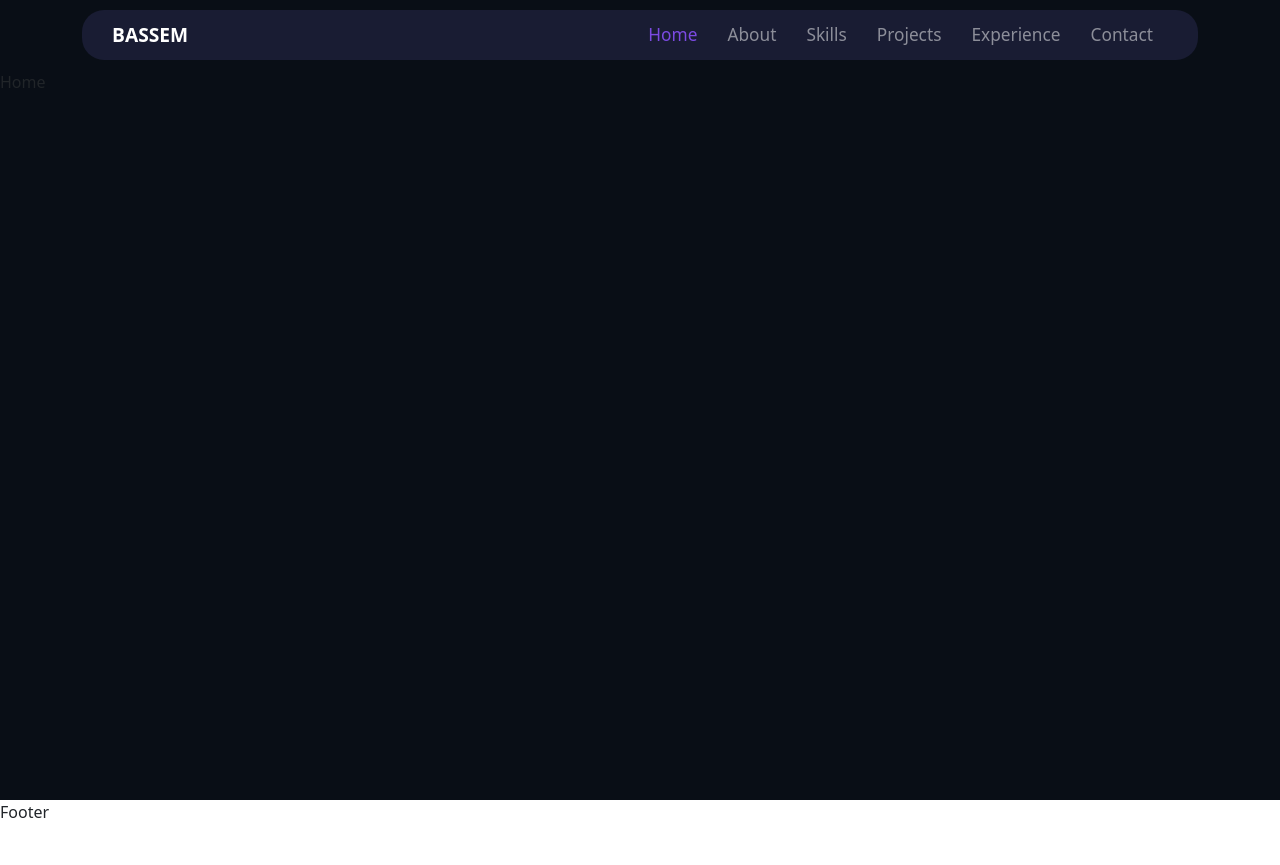
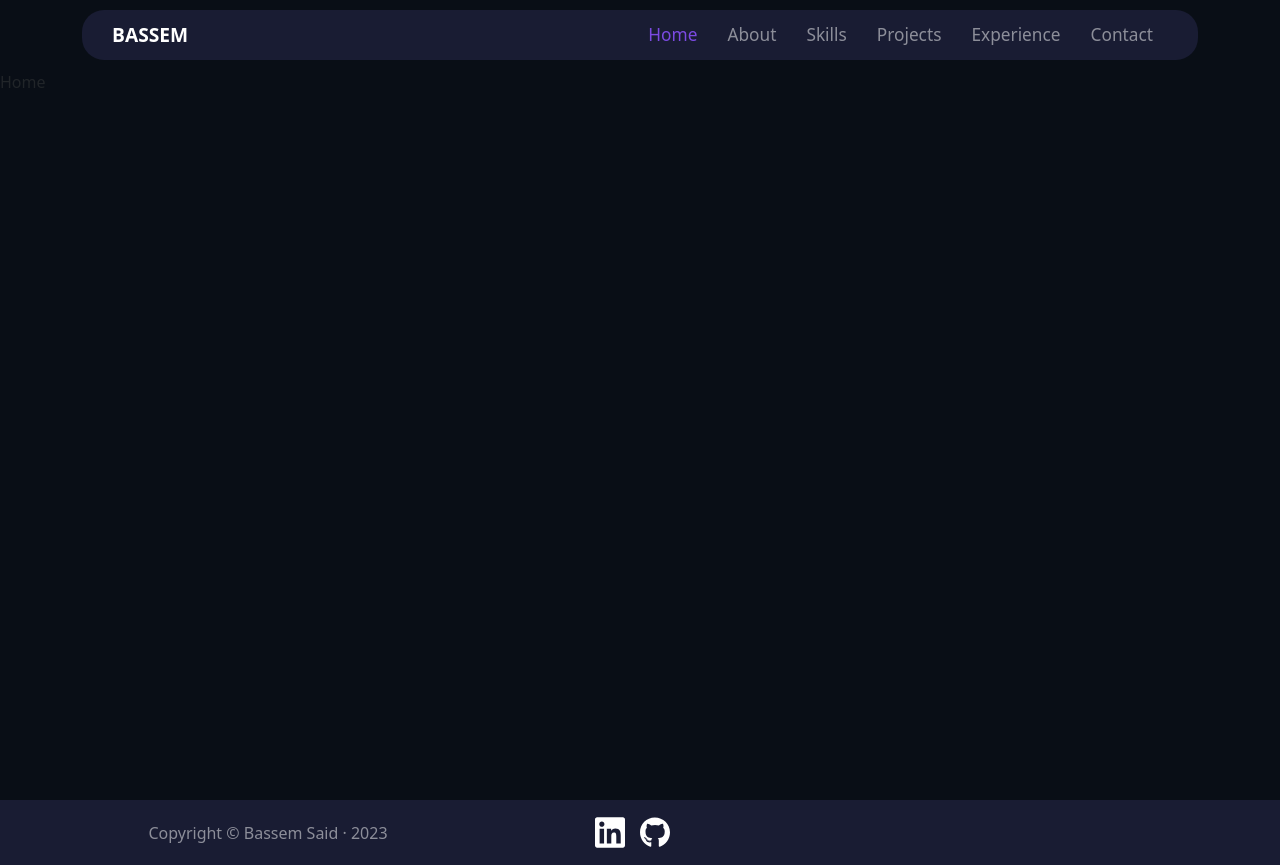
Before and after one commit to bassem620/my-portfolio, a React (Create React App) app: page / in a window 1280 px wide. Before the commit the page ends 824 px from the top, so only its background shows below. Built offline with nearby package versions, Linux system fonts and the light colour scheme.

Commit message:
Footer v1.0

```diff
--- a/src/components/Footer.jsx
+++ b/src/components/Footer.jsx
@@ -1,6 +1,28 @@
+import { Link } from "react-router-dom"
+
+import linkedInLogo from '../assets/logos/linkedin.svg';
+import gitHubLogo from '../assets/logos/github.svg';
+
 const Footer = () => {
+    const LinkedInLink = "https://www.linkedin.com/in/bassemsaeed620/";
+    const GitHubLink = "https://github.com/bassem620";
+
     return (
-        <div>Footer</div>
+        <footer>
+            <div className="container-lg">
+                <div className="row m-0 p-0 align-items-center text-center">
+                    <span className="col-6 col-lg-4">Copyright © Bassem Said · 2023</span>
+                    <div className="col-6 col-lg-4">
+                        <Link target="_blank" to={LinkedInLink}>
+                            <img src={linkedInLogo} alt="LinkedIN" />
+                        </Link>
+                        <Link target="_blank" to={GitHubLink}>
+                            <img src={gitHubLogo} alt="GitHub" />
+                        </Link>
+                    </div>
+                </div>
+            </div>
+        </footer>
     )
 }
 
--- /dev/null
+++ b/src/sass/_footer.scss
@@ -0,0 +1,20 @@
+footer{
+    height: $footerHeight;
+    background-color: $main50;
+    color: $white50;
+    width: 100%;
+    display: flex;
+    align-items: center;
+    img{
+        width: 30px;
+    }
+    a{
+        padding-right: 15px;
+    }
+}
+
+@media (max-width: 575px) {
+    footer{
+        height: $footerHeight + 10px;
+    }
+}
--- a/src/sass/_variables.scss
+++ b/src/sass/_variables.scss
@@ -5,5 +5,6 @@ $white50: rgba(255, 255, 255, 0.5);
 $grey25: rgba($color: grey, $alpha: 0.25);
 
 $navHeight: 70px;
+$footerHeight: 65px;
 $sectionHeight: 100vh;
 $borderRadius: 22px;
--- a/src/sass/index.scss
+++ b/src/sass/index.scss
@@ -5,3 +5,4 @@
 @import './variables';
 @import './nav';
 @import './section';
+@import './footer';
```
Also changed, not shown: src/assets/logos/github.svg (added), src/assets/logos/linkedin.svg (added), src/index.css.
